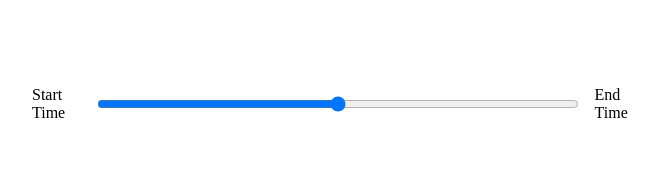
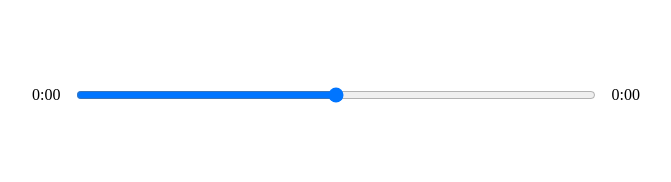
Before and after one commit to mightyhyuk/breeze, a React (Create React App) app: page / in a window 1280 px wide. Shown: the part 410-592 px from the top of the page, without its empty margins (304-975 px from the left). Built offline with nearby package versions, Linux system fonts and the light colour scheme.

Commit message:
Add current time and duration of the song

```diff
--- a/src/components/Player.jsx
+++ b/src/components/Player.jsx
@@ -1,4 +1,4 @@
-import { useRef } from "react";
+import { useState, useRef } from "react";
 
 import { FontAwesomeIcon } from "@fortawesome/react-fontawesome";
 import {
@@ -8,18 +8,36 @@ import {
 } from "@fortawesome/free-solid-svg-icons";
 
 function Player({ currentSong, isPlaying, setIsPlaying }) {
+  const [songInfo, setSongInfo] = useState({
+    currentTime: null,
+    duration: null,
+  });
   const audioRef = useRef(null);
+
   const playSong = () => {
     isPlaying ? audioRef.current.pause() : audioRef.current.play();
     setIsPlaying(!isPlaying);
   };
 
+  const updateSongInfo = (e) => {
+    setSongInfo({
+      currentTime: e.target.currentTime,
+      duration: e.target.duration,
+    });
+  };
+
+  const getCleanTime = (time) => {
+    return (
+      Math.floor(time / 60) + ":" + ("0" + Math.floor(time % 60)).slice(-2)
+    );
+  };
+
   return (
     <div className="player">
       <div className="time-control">
-        <p>Start Time</p>
+        <p>{getCleanTime(songInfo.currentTime)}</p>
         <input type="range" />
-        <p>End Time</p>
+        <p>{getCleanTime(songInfo.duration)}</p>
       </div>
       <div className="play-control">
         <FontAwesomeIcon
@@ -39,7 +57,12 @@ function Player({ currentSong, isPlaying, setIsPlaying }) {
           icon={faAngleRight}
         />
       </div>
-      <audio ref={audioRef} src={currentSong.audio}></audio>
+      <audio
+        onTimeUpdate={updateSongInfo}
+        onLoadedMetadata={updateSongInfo}
+        ref={audioRef}
+        src={currentSong.audio}
+      ></audio>
     </div>
   );
 }
```
